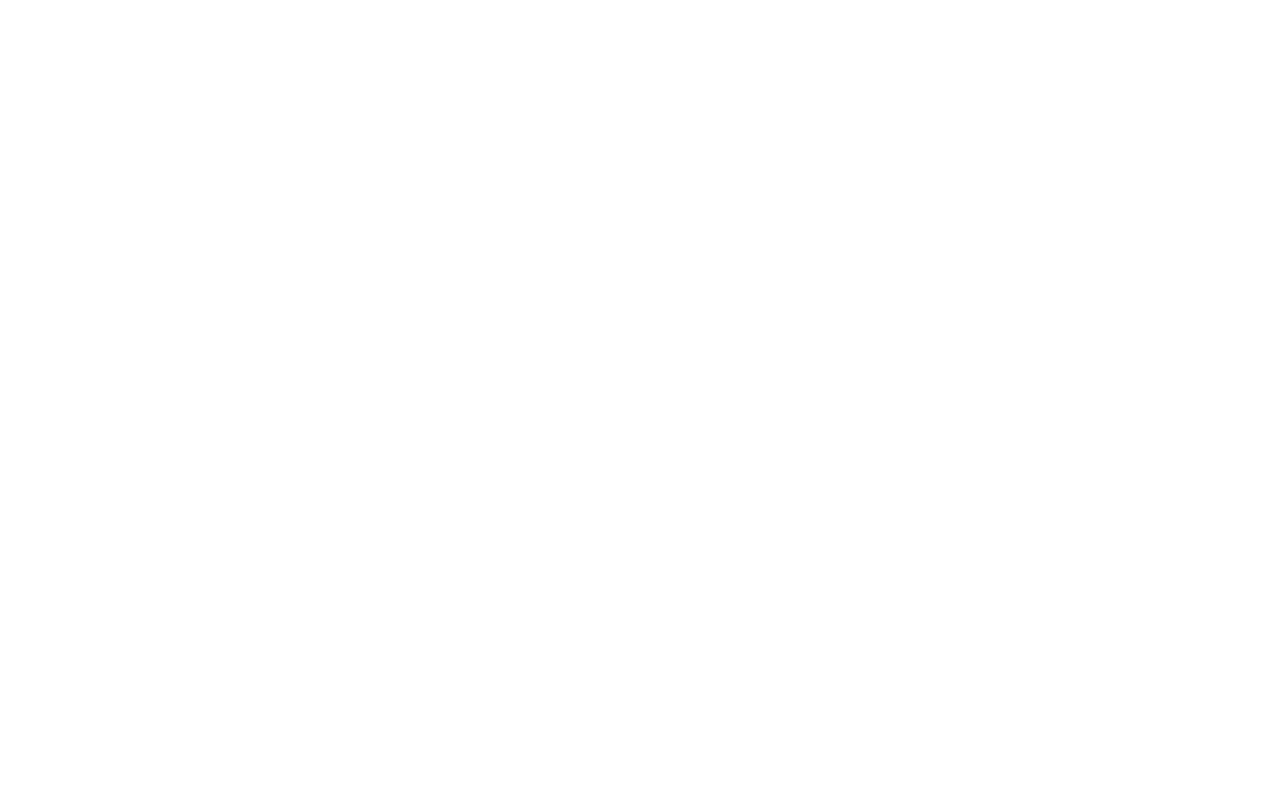
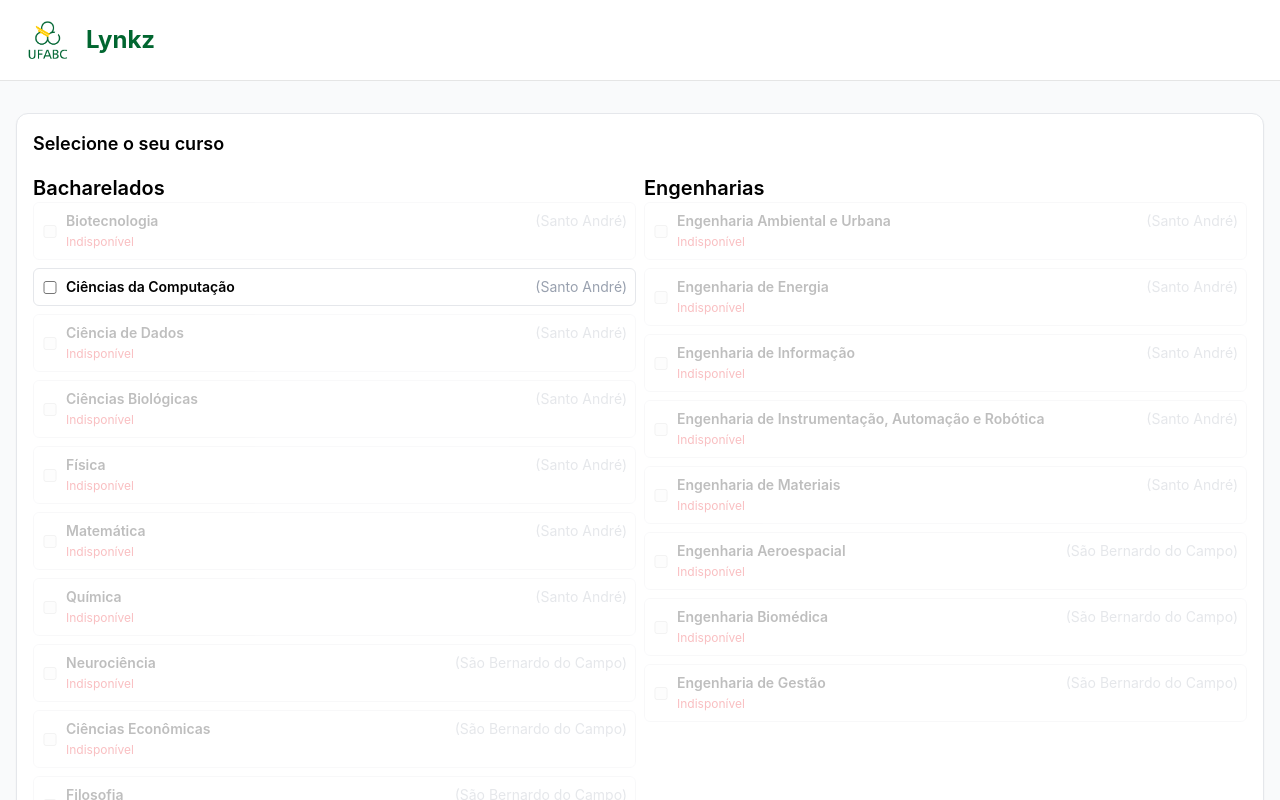
Before and after one commit to nicolysampaio/lynkz, a React (Vite) app: page /pageCourse in a window 1280 px wide. Before the commit this address had no page. Shown: the top 800 px of the page. Built offline with nearby package versions, Linux system fonts and the light colour scheme.

Commit message:
Alteracao de rotas para facilitar a visualizacao

```diff
--- a/src/App.tsx
+++ b/src/App.tsx
@@ -13,10 +13,10 @@
       <BrowserRouter>
         <Routes>
           <Route path="/" element={<Home />} />
-          <Route path="/login" element={<Login />} />
-          <Route path="/cursos" element={<Course />} />
-          <Route path="/disciplinas-cursadas" element={<DisciplineSelection />} />
-          <Route path="/disciplinas-matricula" element={<Enrollment />} />
+          <Route path="/pageLogin" element={<Login />} />
+          <Route path="/pageCourse" element={<Course />} />
+          <Route path="/pageDisciplineSelection" element={<DisciplineSelection />} />
+          <Route path="/pageEnrollment" element={<Enrollment />} />
         </Routes>
       </BrowserRouter>
     </GoogleOAuthProvider>
```
